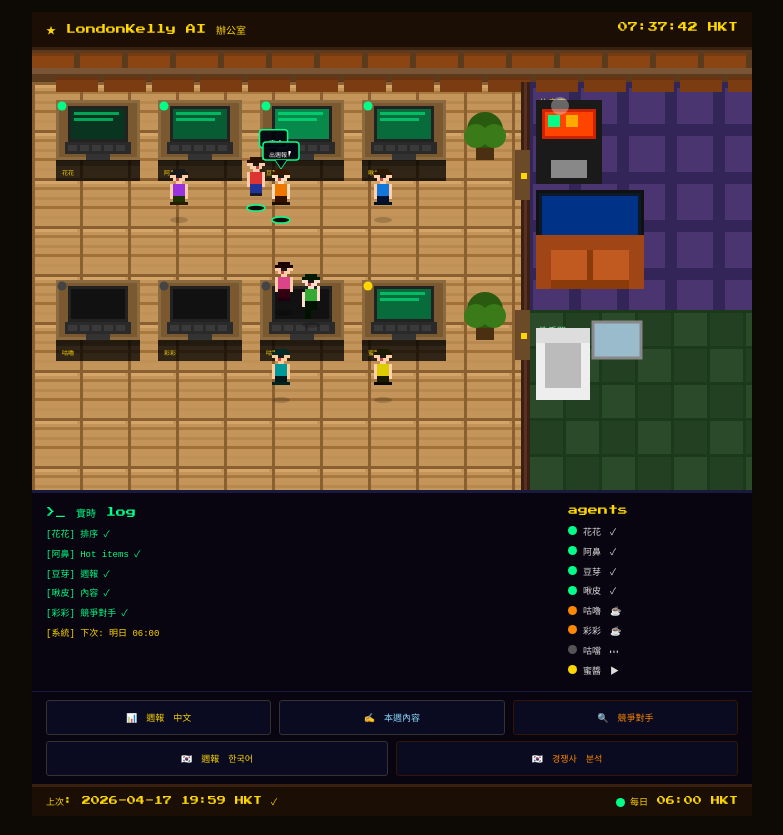
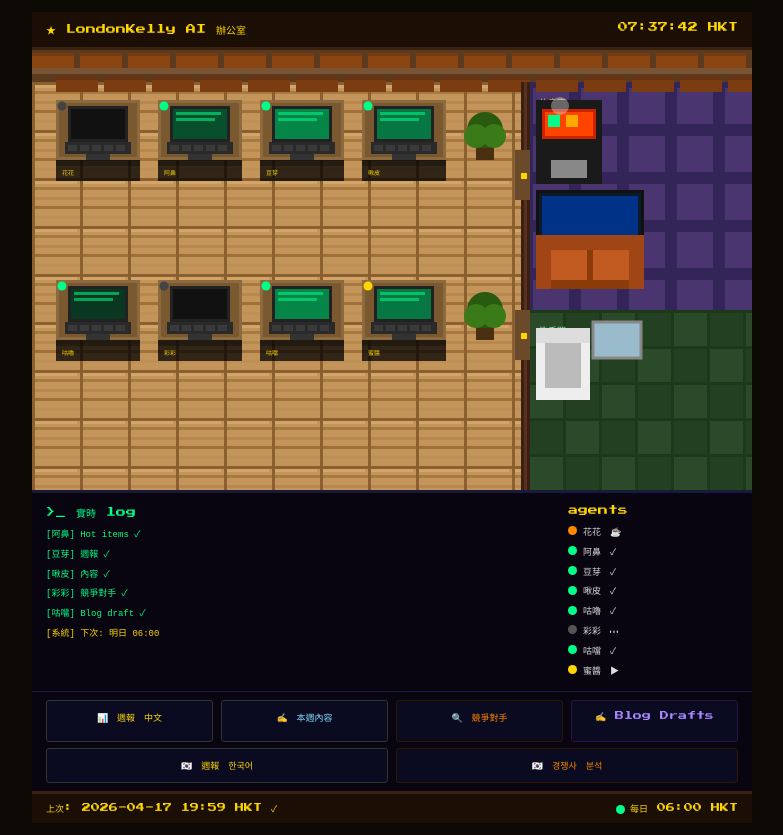
Before and after one commit to kellykim-dev/londonkelly-agent, a plain HTML site: page index.html in a window 1280 px wide. Shown: the whole page, without its empty margins (248-1031 px from the left). Drawn offline with Linux system fonts and the light colour scheme.

Commit message:
Reset Chanel blog + update dashboard

```diff
--- a/index.html
+++ b/index.html
@@ -50,6 +50,7 @@ canvas{display:block;width:100%;image-rendering:pixelated;}
       <a href="report.html" class="link-btn gold">📊 週報 中文</a>
       <a href="content.html" class="link-btn">✍️ 本週內容</a>
       <a href="competitor.html" class="link-btn" style="color:#FF8800;border-color:#331500;">🔍 競爭對手</a>
+      <a href="content.html" class="link-btn" style="color:#aa88ff;border-color:#2a1540;">✍️ Blog Drafts</a>
     </div>
     <div style="display:flex;gap:8px;flex-wrap:wrap;">
       <a href="report_kr.html" class="link-btn gold">🇰🇷 週報 한국어</a>
@@ -237,7 +238,7 @@ const AINFO=[
   {name:'花花',status:'done'},{name:'阿鼻',status:'done'},
   {name:'豆芽',status:'done'},{name:'啾皮',status:'done'},
   {name:'咕嚕',status:'done'},{name:'彩彩',status:'idle'},
-  {name:'咕噹',status:'idle'},{name:'蜜醬',status:'working'},
+  {name:'咕噹',status:'done'},{name:'蜜醬',status:'working'},
 ];
 const WB=['排序中','拉GA4','計算分數'];
 const IB=['zzz','等指令','發呆'];
@@ -280,6 +281,8 @@ function updateFromStatus(){
   if(ix.status==='done')agents[4].baseStatus='done';
   const comp=realStatus.competitor||{};
   if(comp.status==='done')agents[5].baseStatus='done';
+  const blog=realStatus.blog_agent||{};
+  if(blog.status==='done')agents[6].baseStatus='done';
   const logEl=document.getElementById('loglines');logEl.innerHTML='';
   if(realStatus.last_run)addLog('lk-info','[系統] '+toHKT(realStatus.last_run));
   if(sa.sort_collections)addLog('lk-ok','[花花] 排序 ✓');
@@ -288,6 +291,7 @@ function updateFromStatus(){
   if(ca.last_run)addLog('lk-ok','[啾皮] 內容 ✓');
   if(ix.last_run)addLog('lk-ok','[咕嚕] Indexing ✓');
   if(comp.last_run)addLog('lk-ok','[彩彩] 競爭對手 ✓');
+  if(blog.last_run)addLog('lk-ok','[咕噹] Blog draft ✓');
   addLog('lk-warn','[系統] 下次: 明日 06:00');
 }
 function addLog(cls,txt){
@@ -304,6 +308,7 @@ function pb(s,id){
   if(s==='done'&&id===2)return RB[Math.floor(Math.random()*RB.length)];
   if(s==='done'&&id===3)return CB2[Math.floor(Math.random()*CB2.length)];
   if(s==='done'&&id===4)return IXB[Math.floor(Math.random()*IXB.length)];
+  if(s==='done'&&id===6)return BB[Math.floor(Math.random()*BB.length)];
   if(s==='done')return DB[Math.floor(Math.random()*DB.length)];
   return IB[Math.floor(Math.random()*IB.length)];
 }
```
